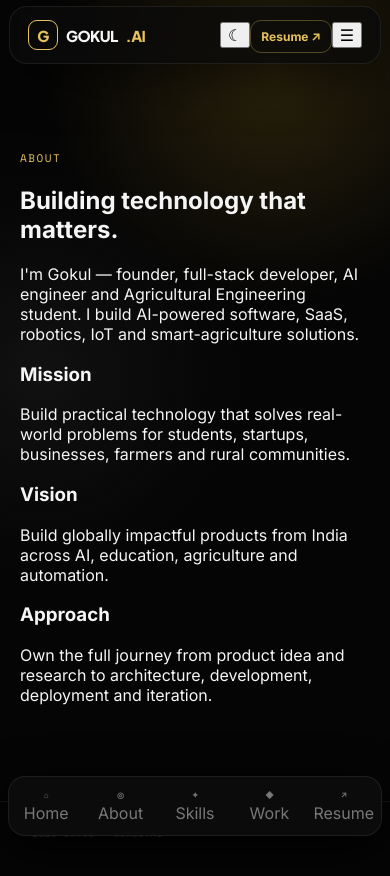
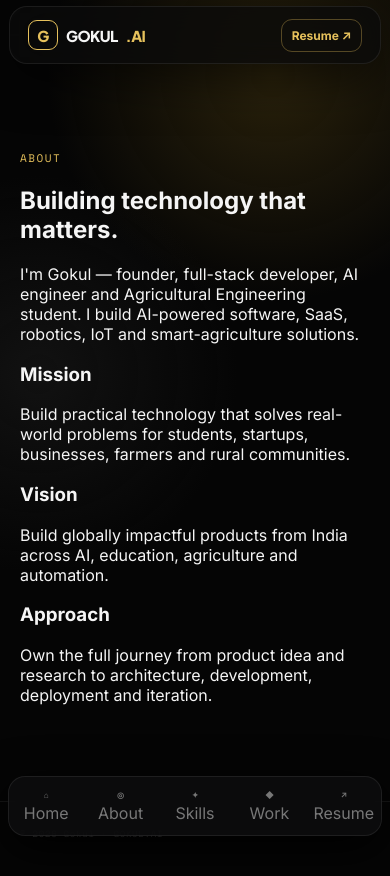
Before and after one commit to gokulmaniraj2008-collab/Gokul-aibot, a Next.js app: page /about in a window 390 px wide. Shown: the top 876 px of the page. Built offline with nearby package versions, Linux system fonts and the light colour scheme.

Commit message:
fix: simplify responsive portfolio navigation and remove broken menu state

```diff
--- a/components/PortfolioNav.tsx
+++ b/components/PortfolioNav.tsx
@@ -1,76 +1,38 @@
-"use client";
-
-import Link from "next/link";
-import { useEffect, useState } from "react";
-import { usePathname } from "next/navigation";
+import Link from 'next/link';
 
 const links = [
-  ["Home", "/"],
-  ["About", "/about"],
-  ["Skills", "/skills"],
-  ["Projects", "/projects"],
-  ["Experience", "/experience"],
-  ["Education", "/education"],
-  ["Achievements", "/achievements"],
-  ["Contact", "/contact"],
+  ['Home', '/'],
+  ['About', '/about'],
+  ['Skills', '/skills'],
+  ['Projects', '/projects'],
+  ['Experience', '/experience'],
+  ['Education', '/education'],
+  ['Achievements', '/achievements'],
+  ['Contact', '/contact'],
 ] as const;
 
 export default function PortfolioNav() {
-  const pathname = usePathname();
-  const [open, setOpen] = useState(false);
-  const [dark, setDark] = useState(false);
-
-  useEffect(() => {
-    const saved = window.localStorage.getItem("portfolio-theme");
-    const isDark = saved === "dark";
-    setDark(isDark);
-    document.documentElement.classList.toggle("dark", isDark);
-  }, []);
-
-  useEffect(() => {
-    setOpen(false);
-  }, [pathname]);
-
-  function toggleTheme() {
-    const next = !dark;
-    setDark(next);
-    document.documentElement.classList.toggle("dark", next);
-    window.localStorage.setItem("portfolio-theme", next ? "dark" : "light");
-  }
-
   return (
     <>
       <nav className="nav" aria-label="Primary navigation">
         <Link className="logo" href="/" aria-label="Gokul AI home">
           <span className="logo-mark">G</span>GOKUL<span className="logo-dot">.AI</span>
         </Link>
-
-        <div className="navlinks" data-open={open}>
+        <div className="navlinks">
           {links.map(([label, href]) => (
-            <Link key={href} href={href} className={pathname === href ? "active" : ""}>
-              {label}
-            </Link>
+            <Link key={href} href={href}>{label}</Link>
           ))}
         </div>
-
-        <div className="nav-actions">
-          <button className="theme-toggle" type="button" onClick={toggleTheme} aria-label="Toggle theme">
-            {dark ? "☀" : "☾"}
-          </button>
-          <Link className="nav-cta" href="/resume">Resume ↗</Link>
-          <button className="menu-toggle" type="button" onClick={() => setOpen((v) => !v)} aria-expanded={open} aria-label="Toggle navigation menu">
-            {open ? "✕" : "☰"}
-          </button>
-        </div>
+        <Link className="nav-cta" href="/resume">Resume ↗</Link>
       </nav>
 
-      <div className="mobile-nav">
+      <nav className="mobile-nav" aria-label="Mobile navigation">
         <Link href="/"><span>⌂</span>Home</Link>
         <Link href="/about"><span>◎</span>About</Link>
         <Link href="/skills"><span>✦</span>Skills</Link>
         <Link href="/projects"><span>◆</span>Work</Link>
         <Link href="/resume"><span>↗</span>Resume</Link>
-      </div>
+      </nav>
     </>
   );
 }
```
